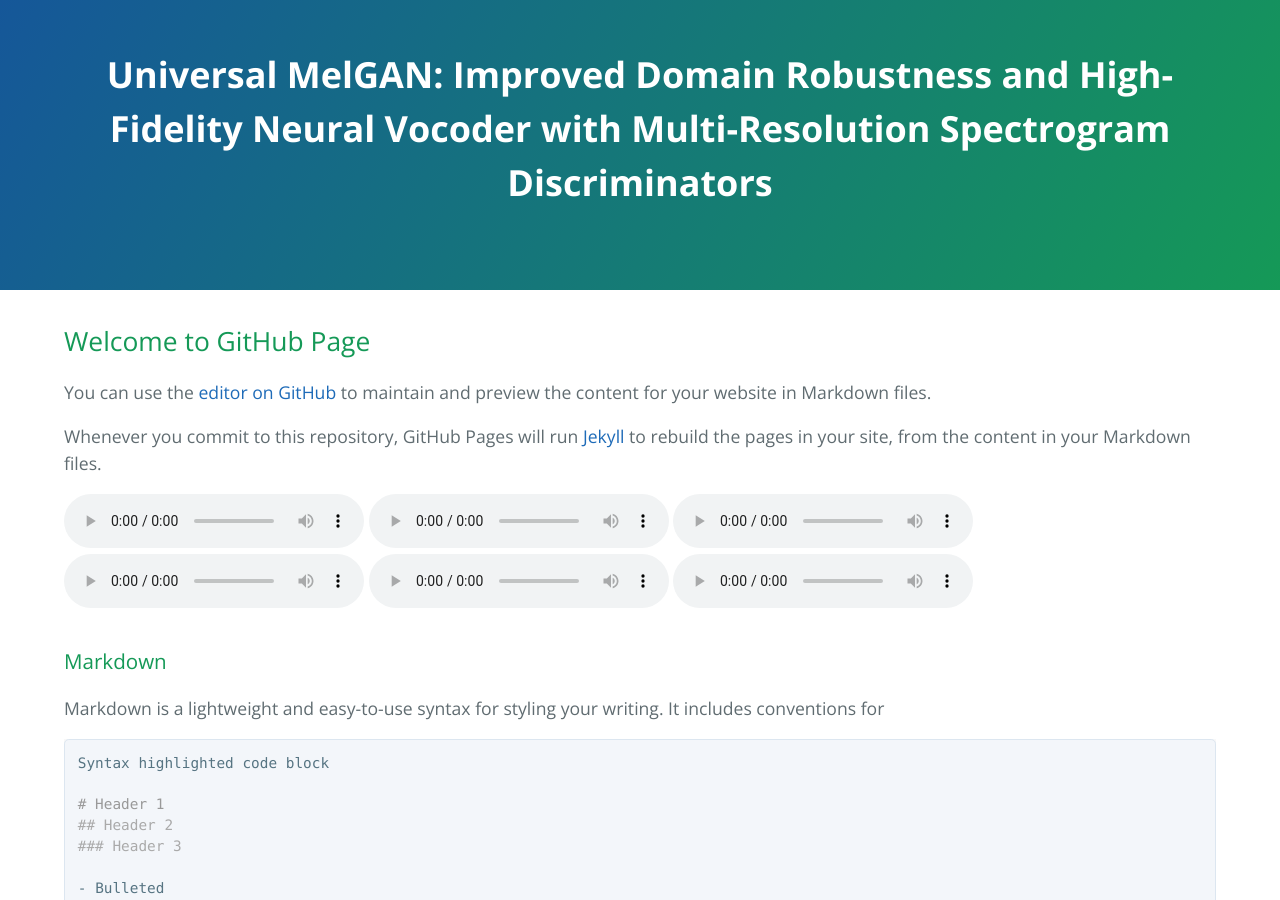
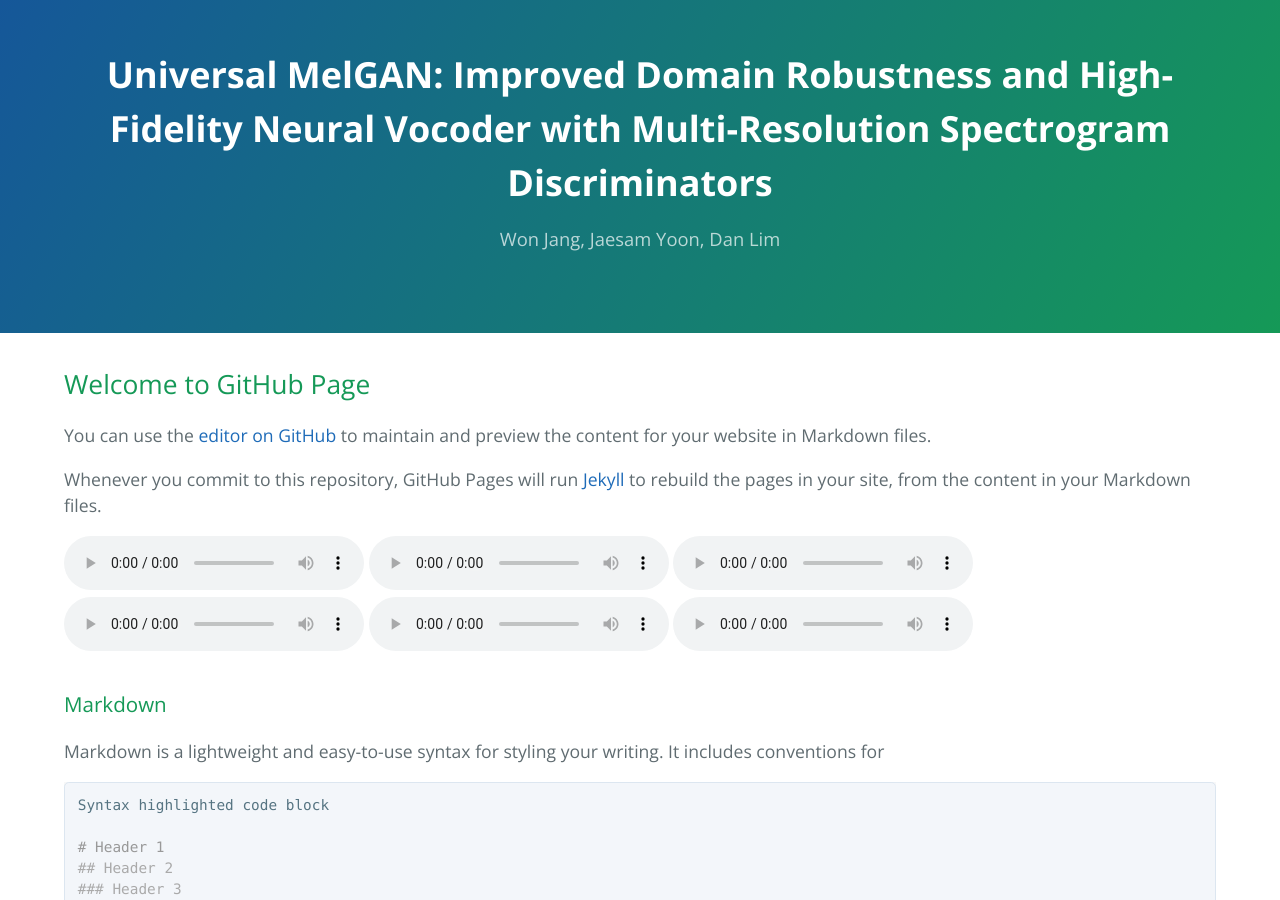
Before and after one commit to kallavinka8045/icassp2021, a Jekyll site: the page built from index.md, in a window 1280 px wide and 900 px high. Built offline with Jekyll 4.4.1, drawn with Linux system fonts in a browser that asks for light colours; our own code applies the rules of GitHub Pages for plain Markdown files; the repository's description, which GitHub fills in, is left out.

Commit message:
Update _config.yml

```diff
--- a/_config.yml
+++ b/_config.yml
@@ -1,3 +1,4 @@
 theme: jekyll-theme-cayman
 layout: default
 title: "Universal MelGAN: Improved Domain Robustness and High-Fidelity Neural Vocoder with Multi-Resolution Spectrogram Discriminators"
+description: Won Jang, Jaesam Yoon, Dan Lim
```
